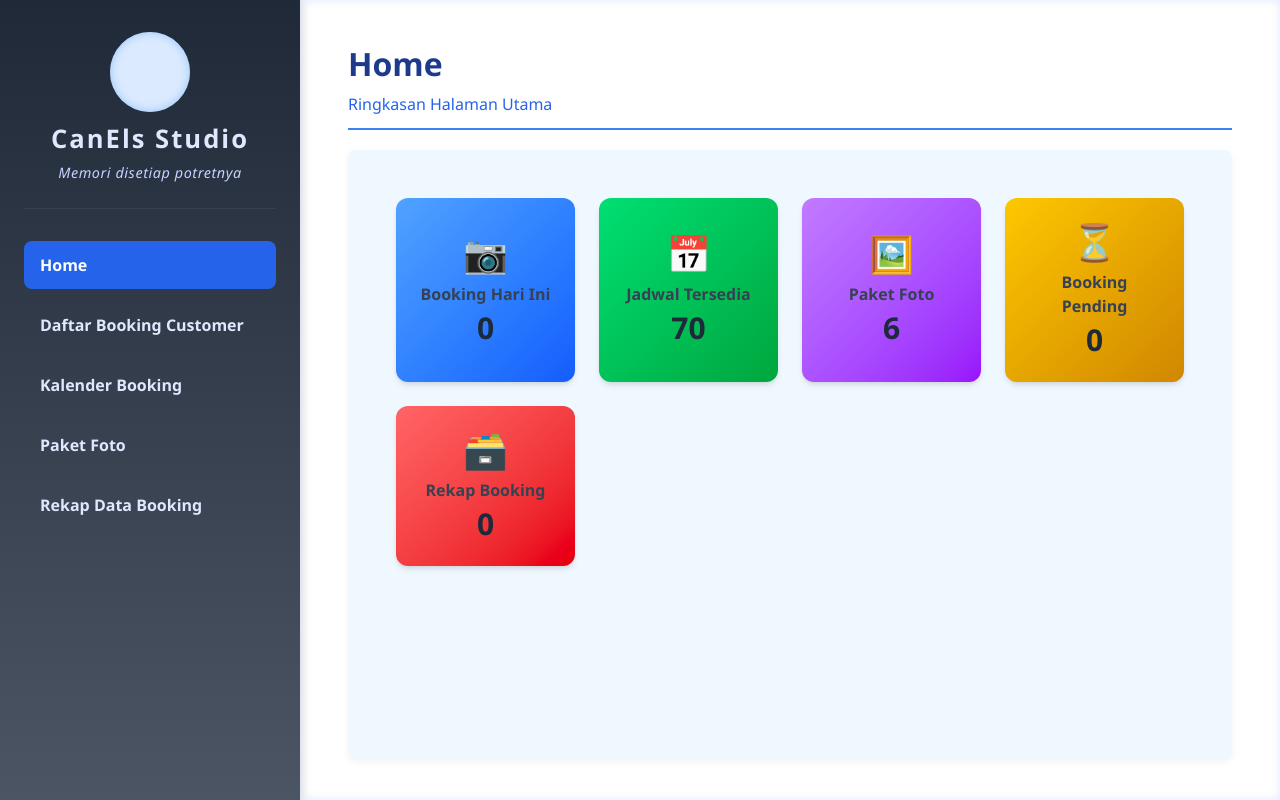
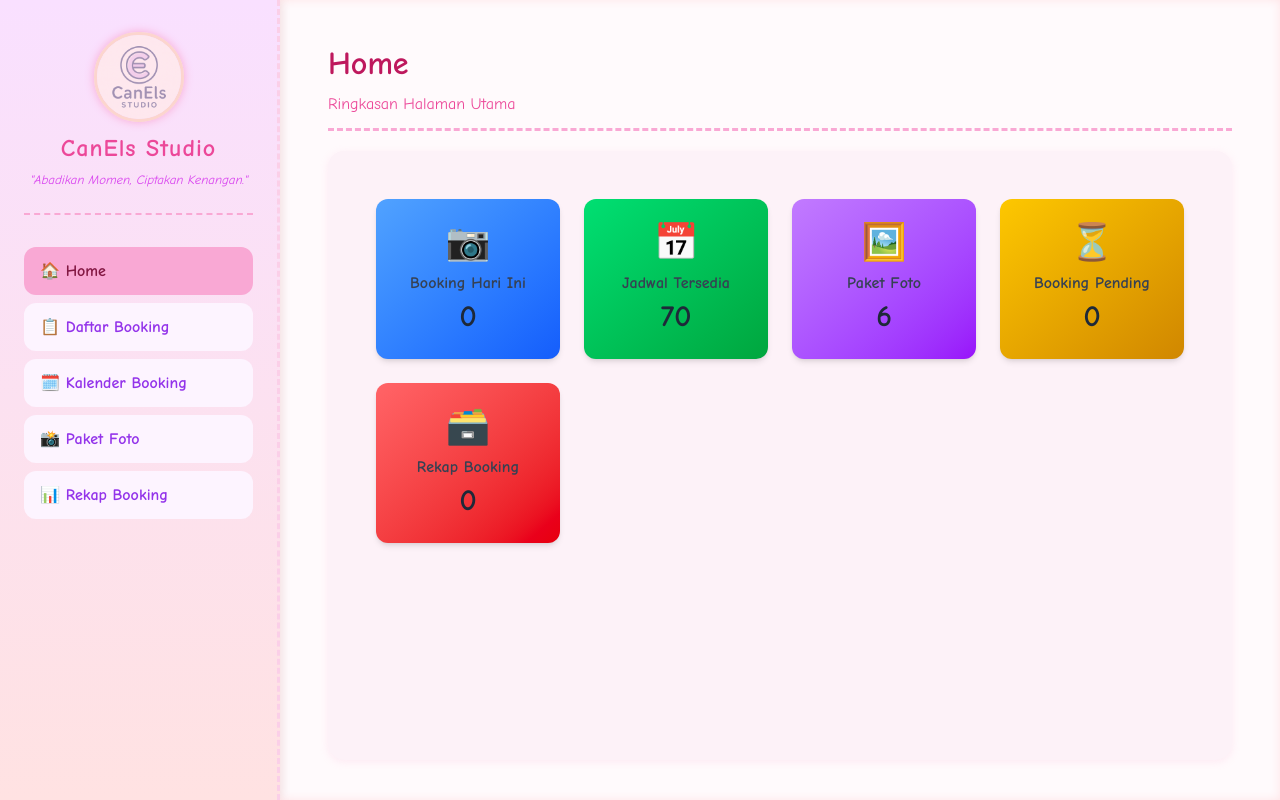
Before and after one commit to lanarizha/web-studio-foto, a Vue app: page /home in a window 1280 px wide. Built offline with nearby package versions, Linux system fonts and the light colour scheme; no server answers.

Commit message:
PRBH bg color

```diff
--- a/src/layouts/layout-admin/LayoutPage.vue
+++ b/src/layouts/layout-admin/LayoutPage.vue
@@ -1,30 +1,29 @@
 <template>
   <div class="app-container">
     <!-- Sidebar -->
-    <aside class="sidebar"
->
+    <aside class="sidebar">
+      <div class="logo-section">
+        <img src="../../assets/logo.png" alt="Logo CanEls Studio" class="logo-img" />
+        <h1 class="studio-name">CanEls Studio</h1>
+        <p class="studio-slogan">"Abadikan Momen, Ciptakan Kenangan."</p>
+      </div>
 
-      <div class="logo-section">
-        <div class="logo-placeholder" aria-label="Studio logo placeholder"></div>
-        <h1 class="studio-name">CanEls Studio</h1>
-        <p class="studio-slogan">Memori disetiap potretnya</p>
-      </div>
       <div id="nav" class="menu">
         <ul>
           <li :class="{ active: currentPage === 'home' }">
-            <router-link to="/home">Home</router-link>
+            <router-link to="/home">🏠 Home</router-link>
           </li>
           <li :class="{ active: currentPage === 'daftarBooking' }">
-            <router-link to="/daftarBooking">Daftar Booking Customer</router-link>
+            <router-link to="/daftarBooking">📋 Daftar Booking</router-link>
           </li>
           <li :class="{ active: currentPage === 'kalender' }">
-            <router-link to="/kalender">Kalender Booking</router-link>
+            <router-link to="/kalender">🗓️ Kalender Booking</router-link>
           </li>
           <li :class="{ active: currentPage === 'paketfoto' }">
-            <router-link to="/paketfoto">Paket Foto</router-link>
+            <router-link to="/paketfoto">📸 Paket Foto</router-link>
           </li>
           <li :class="{ active: currentPage === 'rekapbooking' }">
-            <router-link to="/rekapbooking">Rekap Data Booking</router-link>
+            <router-link to="/rekapbooking">📊 Rekap Booking</router-link>
           </li>
         </ul>
       </div>
@@ -38,7 +37,7 @@
       </header>
 
       <section class="content-body">
-      <slot/>
+        <slot />
       </section>
     </main>
   </div>
@@ -49,7 +48,6 @@ export default {
   name: "LayoutPage",
   data() {
     return {
-
       currentPage: "",
       pageTitle: "",
       pageSubtitle: ""
@@ -57,85 +55,87 @@ export default {
   },
   methods: {
     updatePageData() {
-      const meta = this.$route.meta || {}
-      this.pageTitle = meta.title || "Halaman"
-      this.pageSubtitle = meta.subtitle || ""
-      this.setCurrentPageFromPath(this.$route.path)
+      const meta = this.$route.meta || {};
+      this.pageTitle = meta.title || "Halaman";
+      this.pageSubtitle = meta.subtitle || "";
+      this.setCurrentPageFromPath(this.$route.path);
     },
     setCurrentPageFromPath(path) {
-      if (path.includes("home")) this.currentPage = "home"
-      else if (path.includes("daftarBooking")) this.currentPage = "daftarBooking"
-      else if (path.includes("kalender")) this.currentPage = "kalender"
-      else if (path.includes("paketfoto")) this.currentPage = "paketfoto"
-      else this.currentPage = ""
+      if (path.includes("home")) this.currentPage = "home";
+      else if (path.includes("daftarBooking")) this.currentPage = "daftarBooking";
+      else if (path.includes("kalender")) this.currentPage = "kalender";
+      else if (path.includes("paketfoto")) this.currentPage = "paketfoto";
+      else if (path.includes("rekapbooking")) this.currentPage = "rekapbooking";
+      else this.currentPage = "";
     }
   },
   mounted() {
-    this.updatePageData()
+    this.updatePageData();
   },
   watch: {
     $route() {
-      this.updatePageData()
+      this.updatePageData();
     }
   }
-}
+};
 </script>
 
 <style scoped>
+/* Layout */
 .app-container {
   display: flex;
   min-height: 100vh;
-  font-family: "Segoe UI", Tahoma, Geneva, Verdana, sans-serif;
-  color: #333;
-  background-color: #f9fafb;
+  font-family: "Comic Neue", "Segoe UI", sans-serif;
+  color: #4b5563;
+  background-color: #fff0f5;
 }
 
+/* Sidebar Pastel */
 .sidebar {
-  width: 300px;
-  background: linear-gradient(180deg, #1f2937 0%, #4b5563 100%);
+  width: 280px;
+  background: linear-gradient(to bottom, #f9e0ff, #ffe2e2);
+  padding: 2rem 1.5rem;
+  box-shadow: 3px 0 10px rgba(0, 0, 0, 0.05);
   position: sticky;
   top: 0;
   height: 100vh;
   overflow-y: auto;
-  overflow-x: hidden;
-  z-index: 1;
-  color: #e0e7ff;
-  display: flex;
-  flex-direction: column;
-  padding: 2rem 1.5rem;
-  box-shadow: 3px 0 10px rgba(0, 0, 0, 0.1);
+  border-right: 3px dashed #fbcfe8;
 }
 
+/* Logo */
 .logo-section {
-  border-bottom: 1px solid #374151;
+  text-align: center;
+  border-bottom: 2px dashed #f9a8d4;
   padding-bottom: 1.5rem;
   margin-bottom: 2rem;
-  text-align: center;
 }
 
-.logo-placeholder {
-  width: 80px;
-  height: 80px;
+.logo-img {
+  width: 90px;
+  height: 90px;
+  object-fit: cover;
+  border-radius: 50%;
   margin: 0 auto 0.5rem;
-  background: #dbeafe;
-  border-radius: 50%;
-  box-shadow: 0 0 10px #93c5fd inset;
+  box-shadow: 0 0 10px #f9a8d4;
+  border: 3px solid #fcd5ce;
 }
 
 .studio-name {
-  font-size: 1.6rem;
-  font-weight: 700;
-  margin: 0 0 0.25rem;
-  letter-spacing: 2px;
+  font-size: 1.5rem;
+  font-weight: 800;
+  color: #ec4899;
+  letter-spacing: 1px;
 }
 
 .studio-slogan {
-  font-size: 0.9rem;
-  letter-spacing: 0.04em;
-  color: #c7d2fe;
+  font-size: 0.80rem;
+  color: #d946ef;
   font-style: italic;
+  margin-top: 0.25rem;
 }
 
+/* Navigation */
 .menu ul {
   list-style: none;
   padding: 0;
@@ -144,61 +144,68 @@ export default {
 
 .menu ul li {
   padding: 0.75rem 1rem;
-  border-radius: 0.5rem;
-  margin-bottom: 0.75rem;
+  margin-bottom: 0.5rem;
   font-weight: 600;
-  cursor: pointer;
-  transition: background-color 0.25s ease, color 0.25s ease;
-  user-select: none;
+  border-radius: 12px;
+  transition: 0.3s ease;
+  background-color: #fdf4ff;
+  color: #9333ea;
 }
 
-.menu ul li:hover,
-.menu ul li:focus {
-  background-color: #3b82f6;
-  color: white;
-  outline: none;
+.menu ul li:hover {
+  background-color: #fbcfe8;
+  color: #701a75;
 }
 
 .menu ul li.active {
-  background-color: #2563eb;
-  color: white;
+  background-color: #f9a8d4;
+  color: #831843;
+  font-weight: 700;
 }
 
+.menu ul li a {
+  text-decoration: none;
+  color: inherit;
+  display: block;
+}
+
+/* Main Content Area */
 .content-area {
   flex: 1;
   padding: 2.5rem 3rem;
-  background-color: #fff;
+  background-color: #fffafc;
   display: flex;
   flex-direction: column;
-  box-shadow: inset 0 0 10px #e0e7ff;
+  box-shadow: inset 0 0 10px #ffe4e6;
 }
 
+/* Header */
 .content-header {
   margin-bottom: 1.25rem;
-  border-bottom: 2px solid #3b82f6;
+  border-bottom: 3px dashed #f9a8d4;
   padding-bottom: 0.75rem;
 }
 
 .content-header h2 {
   font-size: 2rem;
-  font-weight: 700;
-  margin: 0;
-  color: #1e3a8a;
+  font-weight: 800;
+  color: #be185d;
 }
 
 .page-subtitle {
   font-weight: 500;
-  color: #2563eb;
+  color: #ec4899;
   margin-top: 0.25rem;
 }
 
+/* Body */
 .content-body {
   flex-grow: 1;
-  background-color: aliceblue;
-  border-radius: 0.5rem;
+  background-color: #fdf2f8;
+  border-radius: 1rem;
   padding: 2rem;
-  box-shadow: 0 2px 8px rgb(0 0 0 / 0.05);
+  box-shadow: 0 2px 8px rgba(249, 168, 212, 0.2);
   font-size: 1.1rem;
-  color: #1e293b;
+  color: #4b5563;
 }
 </style>
```
